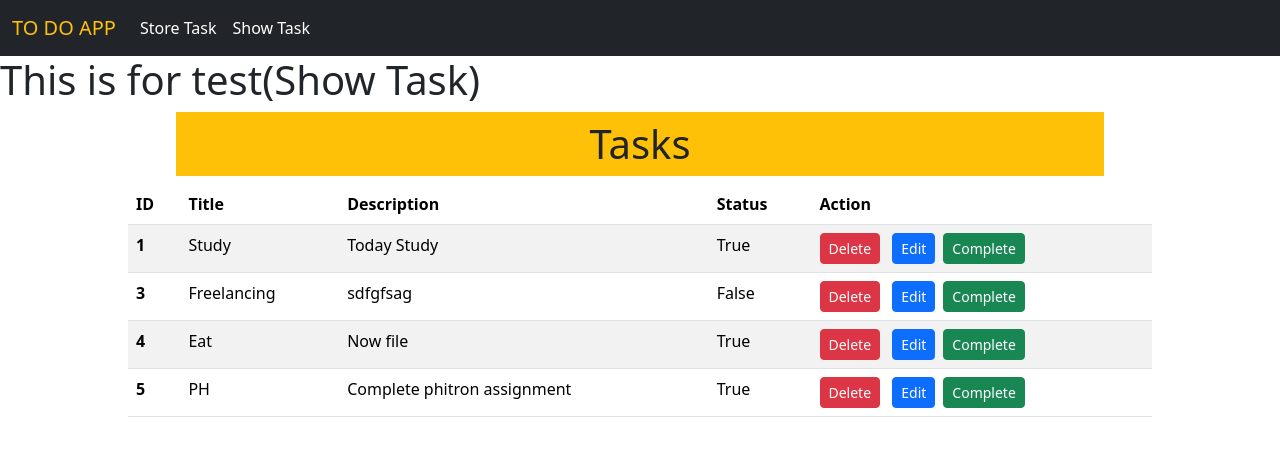
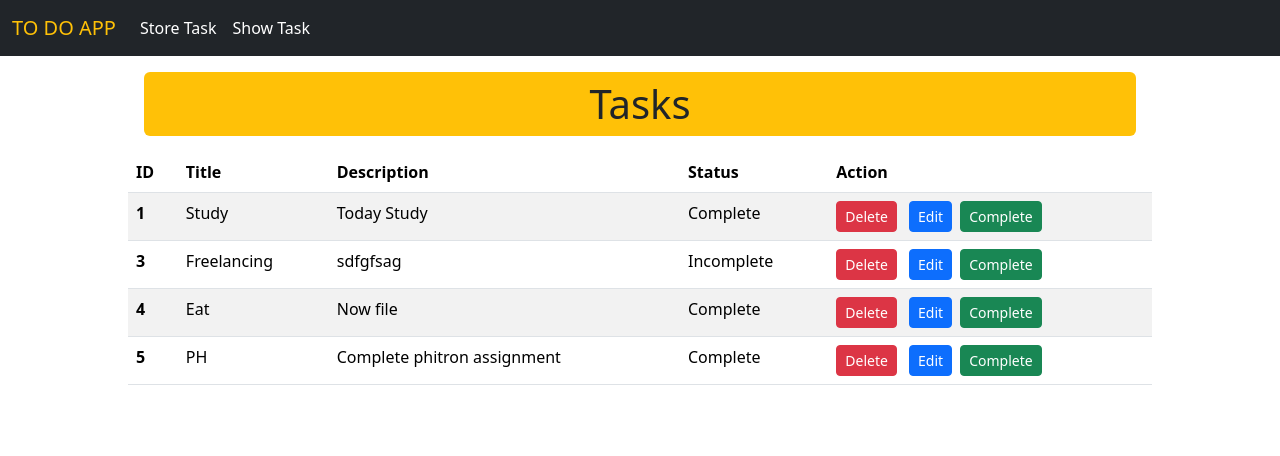
Before and after one commit to tanverrana/django-todo-list-project, a Django app: page /show_task/ in a window 1280 px wide. Shown: the top 456 px of the page. Run offline with Django 4.2, Linux system fonts and the light colour scheme; data comes from the database, SQL or seed files in the repository; both versions use the stored data as it was after the commit.

Commit message:
complete task

```diff
--- a/first_app/templates/show_task.html
+++ b/first_app/templates/show_task.html
@@ -1,8 +1,7 @@
 {% extends 'base.html' %}
 {% block content %}
-<h1>This is for test(Show Task)</h1>
 <div style="width: 80%; margin:auto">
-    <h1 class="text-center bg-warning mx-5 p-2">Tasks</h1>
+    <h1 class="text-center bg-warning m-3 p-2 rounded">Tasks</h1>
     {% if data %}
     <table class="table table-striped">
         <thead>
@@ -21,7 +20,11 @@
                 <th scope="row">{{item.id}}</th>
                 <td>{{item.task_name}}</td>
                 <td>{{item.task_description}}</td>
-                <td>{{item.is_completed}}</td>
+                {% if item.is_completed %}
+                <td>Complete</td>
+                {% else %}
+                <td>Incomplete</td>
+                {% endif %}
                 <td> <a href="{%url 'delete_task' id=item.id %}" class="btn btn-danger btn-sm">Delete</a> <a
                         href="{%url 'edit_task' id=item.id %}" class="btn btn-primary btn-sm mx-2">Edit</a><a
                         href="{% url 'complete_task' id=item.id %}" class="btn btn-success btn-sm">Complete</a>
--- a/first_app/templates/store_task.html
+++ b/first_app/templates/store_task.html
@@ -2,7 +2,7 @@
 {% load crispy_forms_tags %}
 {% block content %}
 <div style="width: 50%; margin:auto">
-    <h1 class="text-white bg-primary m-3 text-center">Create Your To Do List!</h1>
+    <h1 class="bg-warning m-3 text-center">Create Your To Do List!</h1>
     <form method="post" method="/show_task">
         {% csrf_token %}
         {{form|crispy}}
```
Also changed, not shown: db.sqlite3.
